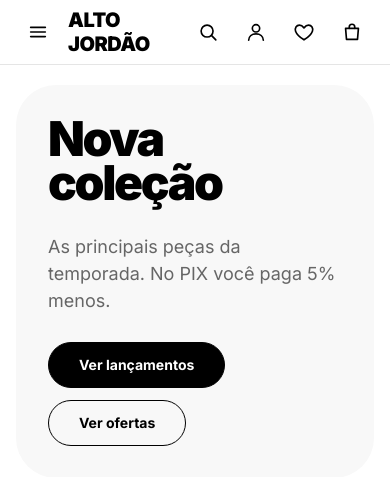
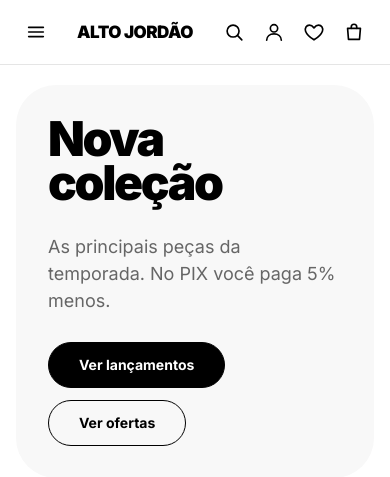
Before and after one commit to piirezrosa/alto_jordao, a PHP site: page /alto_jordao/ in a window 390 px wide. Shown: the top 477 px of the page. Run offline with PHP 8.4, Linux system fonts and the light colour scheme; data that the repository does not hold is empty.

Commit message:
Loja no celular: corrige estouro lateral do checkout e quebra do logo no cabeçalho
Co-Authored-By: Claude Sonnet 5.5 <noreply@anthropic.com>
Claude-Session: https://claude.ai/code/session_016HYQkSpir6AmWxJd1HuqeW

```diff
--- a/code/loja.css
+++ b/code/loja.css
@@ -49,7 +49,7 @@ body { font-family: 'Inter', system-ui, sans-serif; -webkit-font-smoothing: anti
     max-width: var(--aj-page); margin: 0 auto; padding: 0 var(--aj-gutter);
     height: 72px; display: grid; grid-template-columns: 1fr auto 1fr; align-items: center; gap: 24px;
 }
-.aj-logo { font-weight: 900; font-size: 20px; letter-spacing: -.5px; color: var(--aj-ink); text-decoration: none; justify-self: start; text-transform: uppercase; }
+.aj-logo { white-space: nowrap; font-weight: 900; font-size: 20px; letter-spacing: -.5px; color: var(--aj-ink); text-decoration: none; justify-self: start; text-transform: uppercase; }
 .aj-nav { display: flex; gap: 4px; }
 .aj-nav a {
     padding: 10px 18px; border-radius: 50px; font-size: 14px; font-weight: 600;
@@ -77,7 +77,9 @@ body { font-family: 'Inter', system-ui, sans-serif; -webkit-font-smoothing: anti
 @media (max-width: 900px) {
     .aj-header-in { grid-template-columns: auto 1fr auto; height: 64px; gap: 8px; }
     .aj-burger { display: inline-flex; }
-    .aj-logo { justify-self: center; }
+    .aj-logo { justify-self: center; font-size: 17px; }
+    .aj-ico { width: 40px; height: 40px; }
+    .aj-actions { gap: 0; }
     .aj-hello { display: none; }
     .aj-nav {
         position: absolute; left: 0; right: 0; top: 100%; background: #fff; flex-direction: column;
@@ -375,7 +377,8 @@ body { font-family: 'Inter', system-ui, sans-serif; -webkit-font-smoothing: anti
 .aj-checkout .desconto-pix { display: none; background: #e8f5e9; color: var(--aj-ok); padding: 10px 14px; border-radius: 14px; font-size: 13px; font-weight: 600; margin-top: 6px; }
 .aj-checkout .resumo-erro { display: none; background: #fff0f0; color: #c62828; border-radius: 14px; padding: 12px 14px; font-size: 13px; font-weight: 600; margin-top: 14px; }
 @media (max-width: 960px) {
-    .aj-checkout .checkout-container { grid-template-columns: 1fr; }
+    .aj-checkout .checkout-container { grid-template-columns: minmax(0, 1fr); }
+    .aj-checkout .checkout-form, .aj-checkout .resumo-pedido { min-width: 0; }
     .aj-checkout .resumo-pedido { position: static; }
     .aj-checkout .metodos-pagamento { grid-template-columns: 1fr; }
     .aj-checkout .metodo-card { flex-direction: row; align-items: center; gap: 14px; }
```
